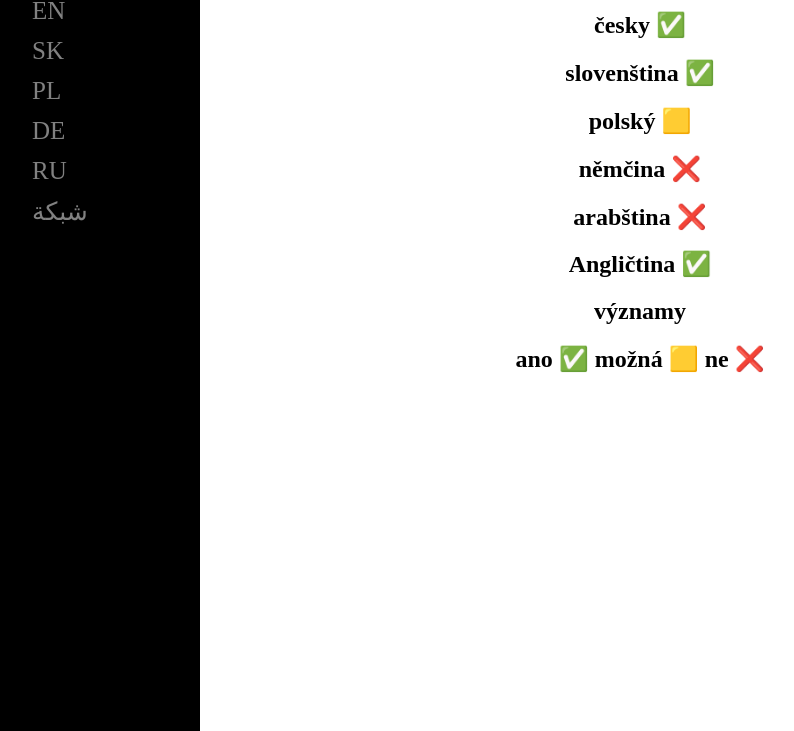
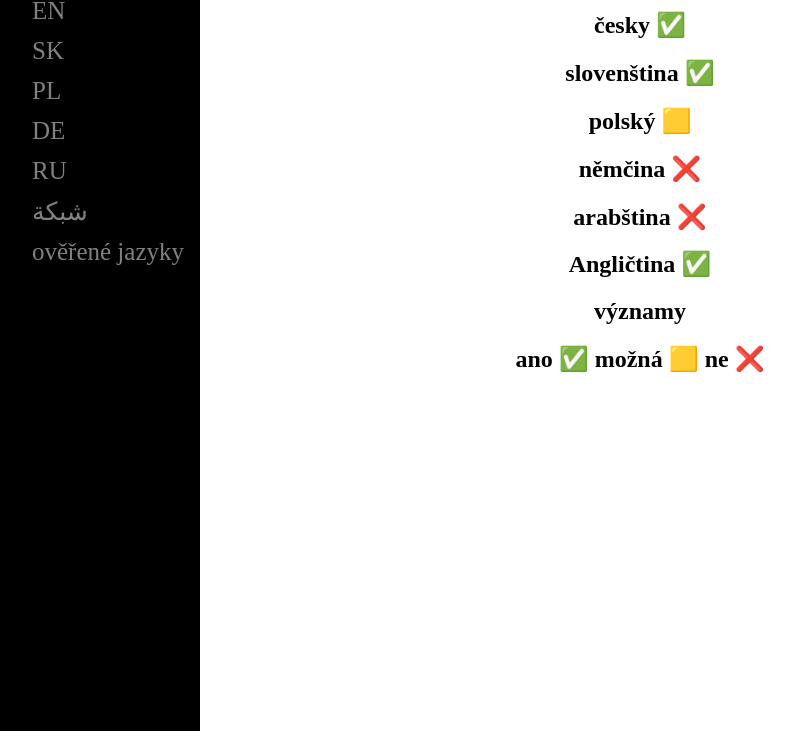
Before and after one commit to stuffbymax/nano-cheat-sheet, a plain HTML site: page verification-cz.html in a window 1280 px wide. Shown: the part 69-800 px from the top of the page, without its empty margins (0-794 px from the left). Drawn offline with Linux system fonts and the light colour scheme.

Commit message:
Update verification-cz.html

```diff
--- a/verification-cz.html
+++ b/verification-cz.html
@@ -57,6 +57,7 @@
       <a href="ge.html">DE</a>
       <a href="ru.html">RU</a>
       <a href="شبكة.html">شبكة</a>
+      <a href="verification-cz">ověřené jazyky</a>
     </ul>
     </div>
 
```
